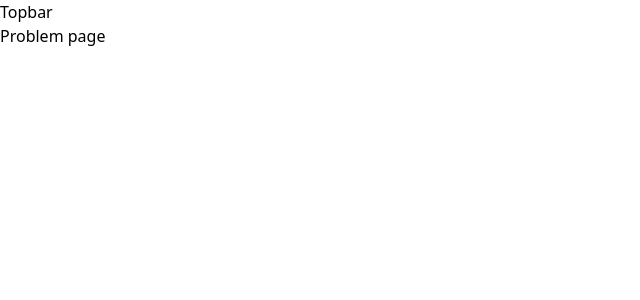
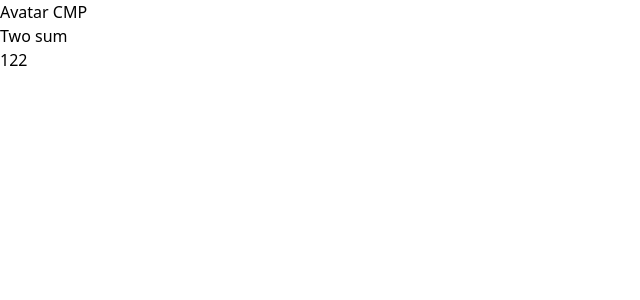
Before and after one commit to joelbalcaen/yeetcode-frontend, a React (Vite) app: page /problems/1 in a window 1280 px wide. Shown: the top 300 px of the page, without its empty margins (0-640 px from the left). Built offline with nearby package versions, Linux system fonts and the light colour scheme; data requests are answered from the project's data file.

Commit message:
I forgot what I did in my last commit

```diff
--- a/package.json
+++ b/package.json
@@ -16,6 +16,7 @@
     "json-server": "^1.0.0-alpha.23",
     "react": "^18.2.0",
     "react-dom": "^18.2.0",
+    "react-markdown": "^9.0.1",
     "react-router-dom": "^6.22.3"
   },
   "devDependencies": {
--- a/src/App.tsx
+++ b/src/App.tsx
@@ -2,6 +2,7 @@ import { RouterProvider, createBrowserRouter } from "react-router-dom";
 import Root from "./pages/Root";
 import ProblemsListPage from "./pages/ProblemsListPage";
 import ProblemPage from "./pages/ProblemPage";
+import LoginPage from "./pages/LoginPage";
 
 const router = createBrowserRouter([
   {
@@ -10,6 +11,7 @@ const router = createBrowserRouter([
     children: [
       { index: true, element: <ProblemsListPage /> },
       { path: "/problems/:id", element: <ProblemPage /> },
+      {path: "/login", element: <LoginPage/>}
     ],
   },
 ]);
--- /dev/null
+++ b/src/apis/authentication/authentication-api.ts
@@ -0,0 +1,3 @@
+import axios from "axios";
+
+export const loging = (body: any) => {}
--- a/src/apis/problems/problems-api.ts
+++ b/src/apis/problems/problems-api.ts
@@ -2,3 +2,8 @@ import axios from "axios";
 import { Problem } from "./problems-models";
 
 export const getAllProblems = () => axios.get<Array<Problem>>("http://localhost:8080/problems").then(res => res.data)
+
+export const getProblem = (id: string) =>
+  axios
+    .get<Problem>(`http://localhost:8080/problems/${id}`)
+    .then((res) => res.data);
--- /dev/null
+++ b/src/components/Avatar.tsx
@@ -0,0 +1,3 @@
+export default function Avatar() {
+    return <>Avatar CMP</>
+}
--- a/src/components/Topbar.tsx
+++ b/src/components/Topbar.tsx
@@ -1,3 +1,7 @@
+import Avatar from "./Avatar";
+
 export default function Topbar() {
-    return <div>Topbar</div>
+    return <div>
+        <Avatar/>
+    </div>
 }
--- /dev/null
+++ b/src/pages/LoginPage.tsx
@@ -0,0 +1,21 @@
+import axios from "axios";
+
+export default function LoginPage() {
+  const handleGithubLogin = async () => {
+    try {
+      const response = await axios.get(
+        "http://localhost:8080/oauth2/authorization/github"
+      );
+      // window.location.href = response.data.redirectUrl;
+      console.log("login response ", response)
+    } catch (error) {
+      console.error("Error initiating github login:", error);
+    }
+  };
+
+  return (
+    <div>
+      <button onClick={handleGithubLogin}>Login with Github</button>
+    </div>
+  );
+}
--- a/src/pages/ProblemPage.tsx
+++ b/src/pages/ProblemPage.tsx
@@ -1,5 +1,21 @@
+import { useEffect, useState } from "react";
+import { useParams } from "react-router-dom";
+import { Problem } from "../apis/problems/problems-models";
+import { getProblem } from "../apis/problems/problems-api";
+import Markdown from "react-markdown";
+
 export default function ProblemPage() {
+  const [problem, setProblem] = useState<Problem | null>(null);
+  const { id = "" } = useParams();
 
+  useEffect(() => {
+    getProblem(id).then(setProblem);
+  }, []);
 
-    return <div>Problem page</div>
+  return (
+    <>
+      <h1>{problem?.title}</h1>
+      <Markdown>{problem?.description}</Markdown>
+    </>
+  );
 }
--- a/src/pages/ProblemsListPage.tsx
+++ b/src/pages/ProblemsListPage.tsx
@@ -18,21 +18,19 @@ const columns = [
     cell: (info) => info.getValue(),
   }),
   columnHelper.accessor("title", {
-    cell: (info) => (
-      <Link to={`/problems/${info.row.original.id}`}>{info.getValue()}</Link>
-    ),
+    cell: (info) => <Link to={`/problems/${info.row.original.id}`}>{info.getValue()}</Link>
   }),
   columnHelper.accessor("description", {
     cell: (info) => info.getValue(),
   }),
   // type cast is necessary here because https://github.com/TanStack/table/issues/4241
-] as ColumnDef<Problem, unknown>[];
+] as Array<ColumnDef<Problem, unknown>>;
 
 export default function ProblemsListPage() {
   const [data, setData] = useState<Array<Problem>>([]);
 
   useEffect(() => {
-    getAllProblems().then((problems) => setData(problems));
+    getAllProblems().then(setData);
   }, []);
 
   const table = useReactTable<Problem>({
```
Also changed, not shown: 1 other file (tests, documents, lock files or other folders).
